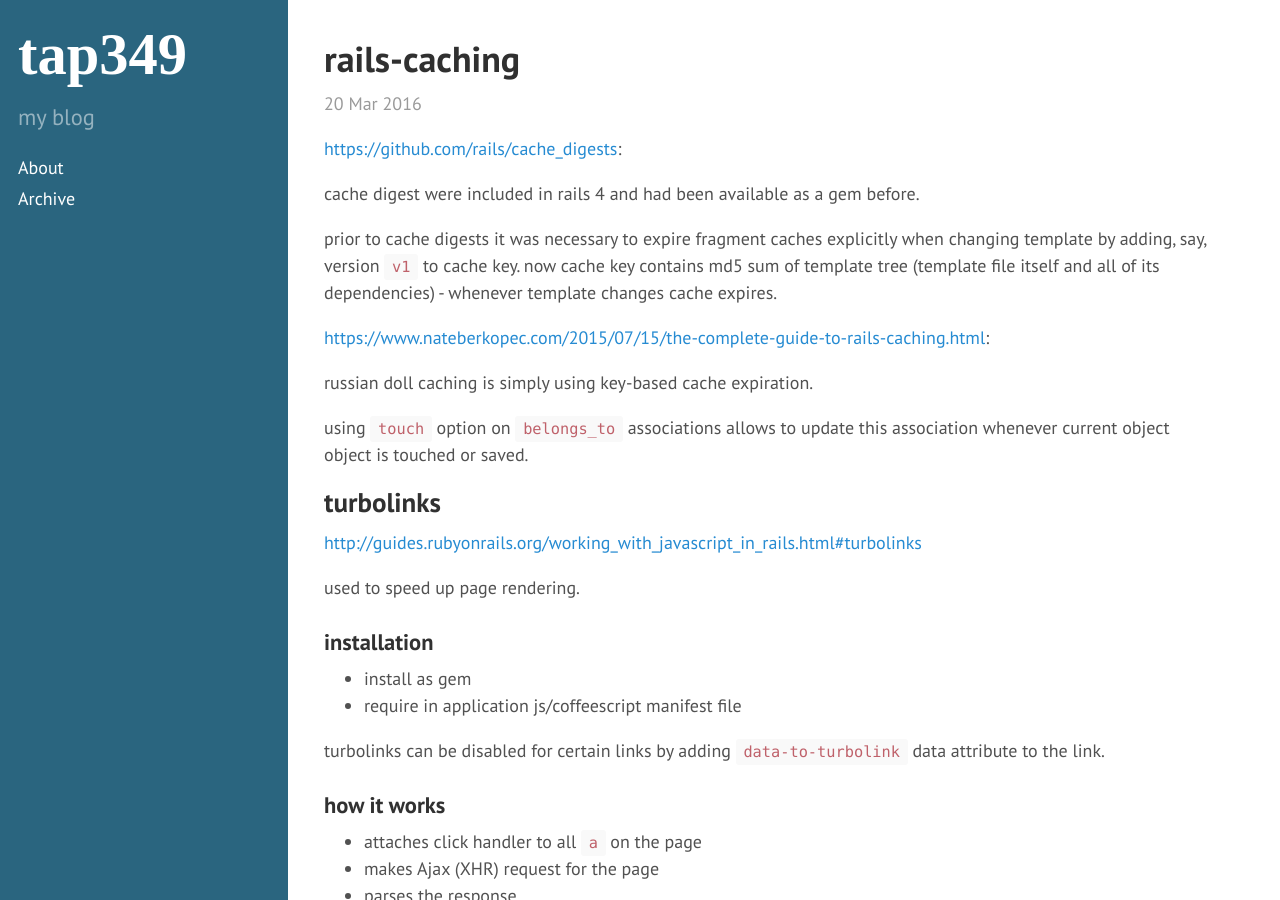
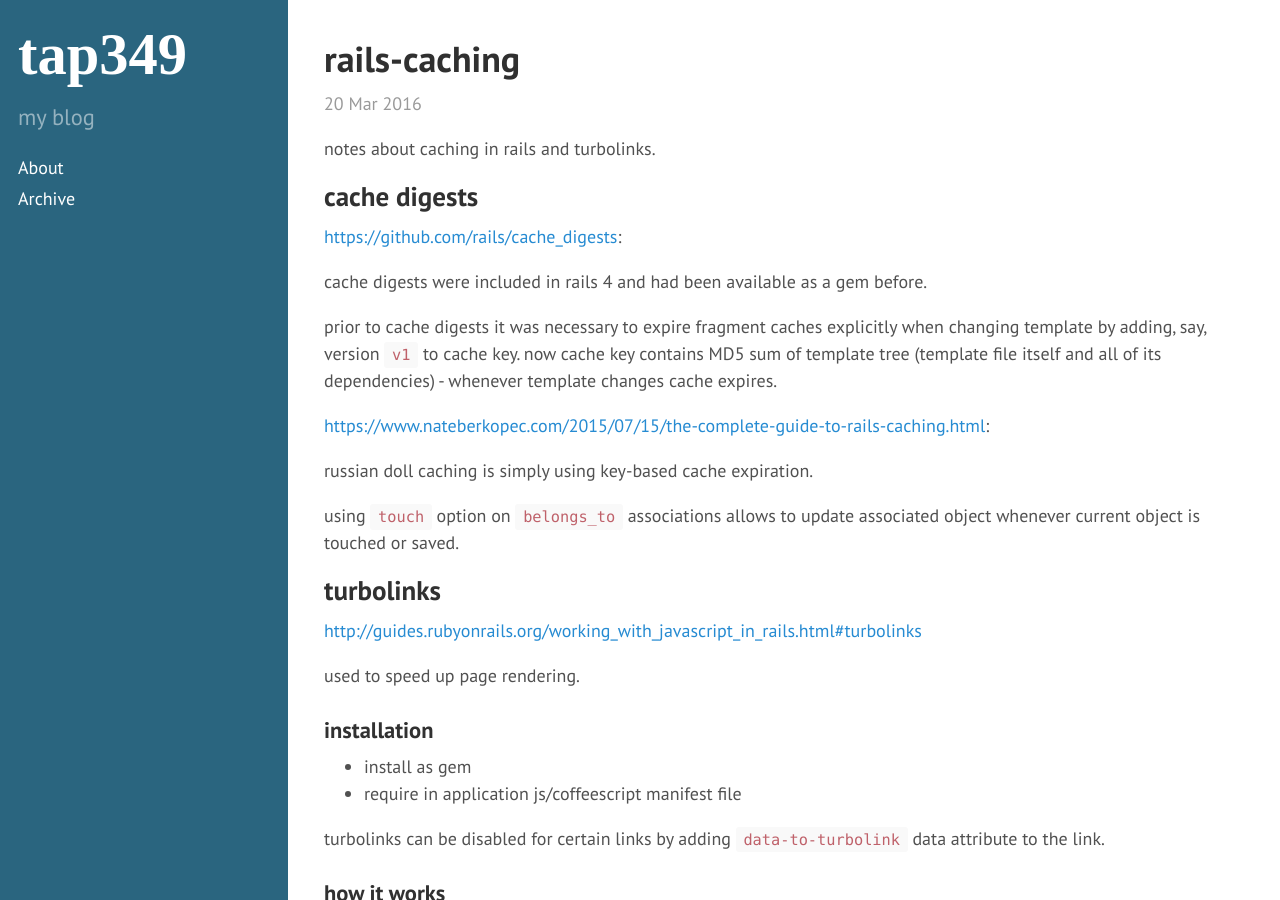
Before and after one commit to tap349/tap349.github.io, a Jekyll site: the page built from _posts/2016-03-20-rails-caching.md, in a window 1280 px wide and 900 px high. Built offline with Jekyll 4.4.1, drawn with Linux system fonts in a browser that asks for light colours.

Commit message:
update 2016-03-24_02:39:52

```diff
--- a/_posts/2016-03-20-rails-caching.md
+++ b/_posts/2016-03-20-rails-caching.md
@@ -3,16 +3,22 @@
 title: rails-caching
 date: 2016-03-20 16:17:42 +0300
 access: private
-categories: [rails, caching]
+categories: [rails, caching, turbolinks]
 ---
+
+notes about caching in rails and turbolinks.
+
+<!-- more -->
+
+## cache digests
 
 <https://github.com/rails/cache_digests>:
 
-cache digest were included in rails 4 and had been available as a gem before.
+cache digests were included in rails 4 and had been available as a gem before.
 
 prior to cache digests it was necessary to expire fragment caches explicitly
 when changing template by adding, say, version `v1` to cache key.
-now cache key contains md5 sum of template tree (template file itself and
+now cache key contains MD5 sum of template tree (template file itself and
 all of its dependencies) - whenever template changes cache expires.
 
 <https://www.nateberkopec.com/2015/07/15/the-complete-guide-to-rails-caching.html>:
@@ -20,7 +26,7 @@
 russian doll caching is simply using key-based cache expiration.
 
 using `touch` option on `belongs_to` associations allows to update
-this association whenever current object object is touched or saved.
+associated object whenever current object is touched or saved.
 
 ## turbolinks
 
```
